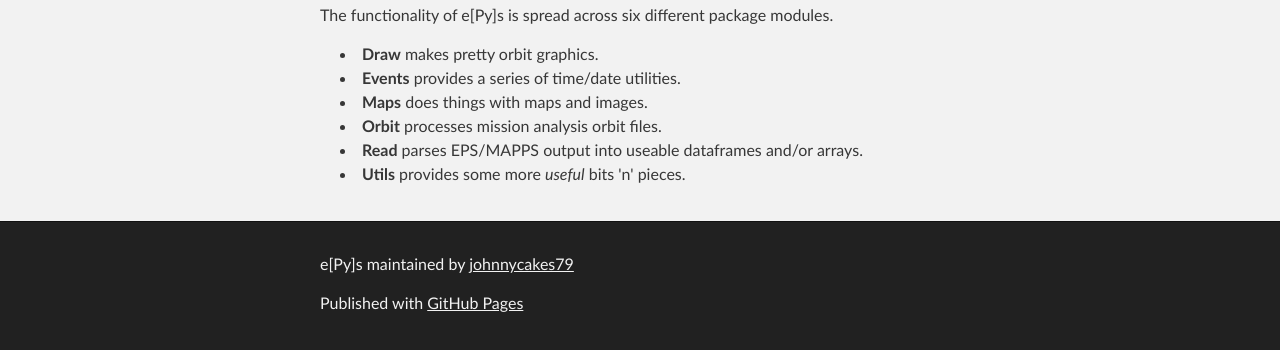
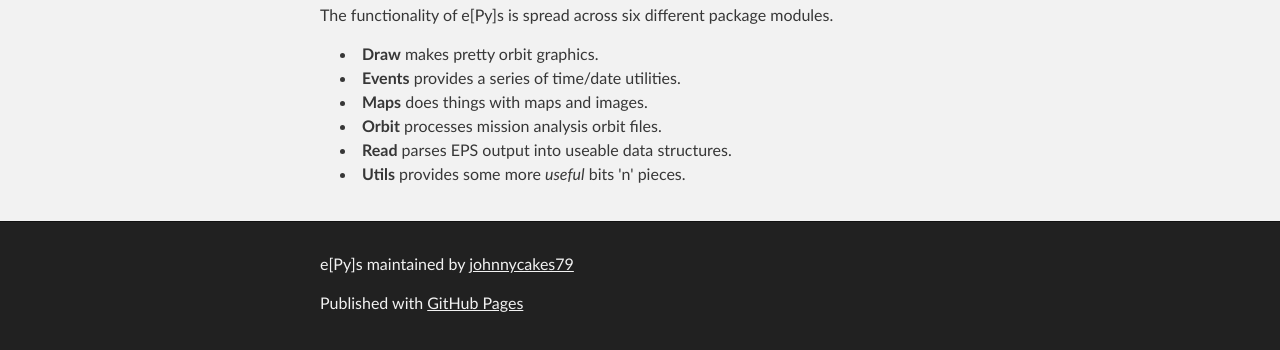
Before and after one commit to drjmcauliffe/pyops, a plain HTML site: page index.html in a window 1280 px wide. Shown: the part 450-800 px from the top of the page. Drawn offline with Linux system fonts and the light colour scheme.

Commit message:
index cleaned up

```diff
--- a/index.html
+++ b/index.html
@@ -41,7 +41,7 @@
         <li><b>Events</b> provides a series of time/date utilities.</li>
         <li><b>Maps</b> does things with maps and images.</li>
         <li><b>Orbit</b> processes mission analysis orbit files.</li>
-        <li><b>Read</b> parses EPS/MAPPS output into useable dataframes and/or arrays.</li>
+        <li><b>Read</b> parses EPS output into useable data structures.</li>
         <li><b>Utils</b> provides some more <i>useful</i> bits 'n' pieces.</li>
         </ul>
 
```
